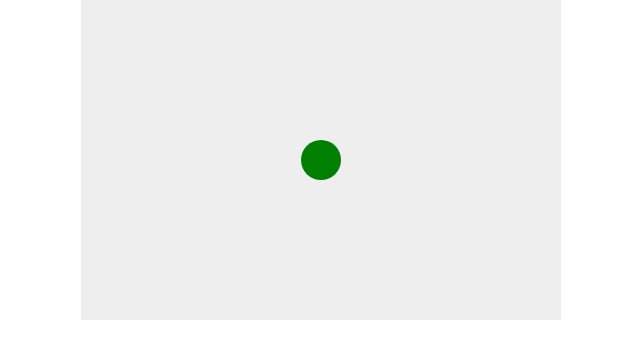
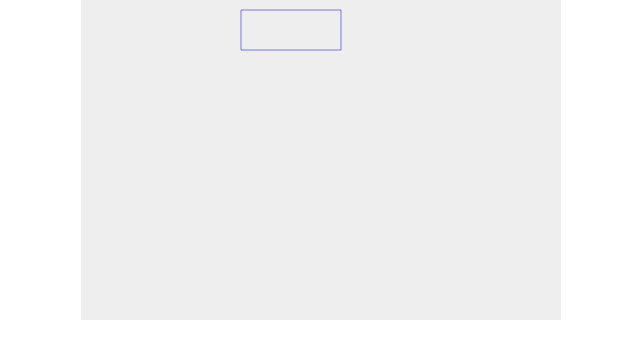
Before and after one commit to ice-trout/SD-Jones-projects, a plain HTML site: page breakout.html in a window 1280 px wide. Shown: the whole page, without its empty margins (319-959 px from the left). Drawn offline with Linux system fonts and the light colour scheme.

Commit message:
Update breakout.html

```diff
--- a/breakout.html
+++ b/breakout.html
@@ -16,9 +16,9 @@
 	var canvas = document.getElementById("mainCanvas");
 	var ctx = canvas.getContext("2d");
 	ctx.beginPath();
-	ctx.arc(240, 160, 20, 0, Math.PI*2, false);
-	ctx.fillStyle = "green";
-	ctx.fill();
+	ctx.rect(160, 10, 100, 40);
+	ctx.strokeStyle = "rgba(0,0,255,0.5)";
+	ctx.stroke();
 	ctx.closePath();
 </script>
 
```
